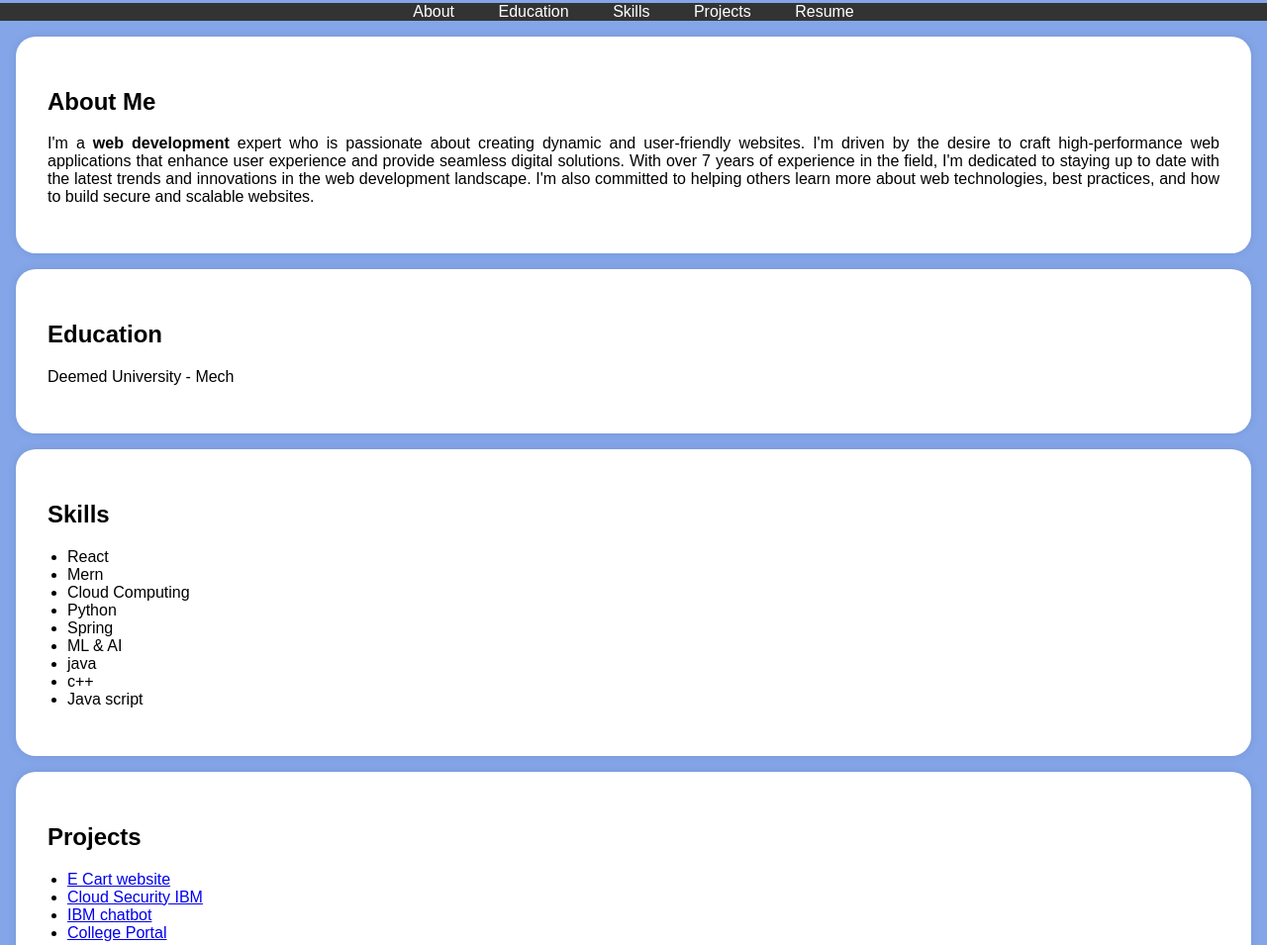
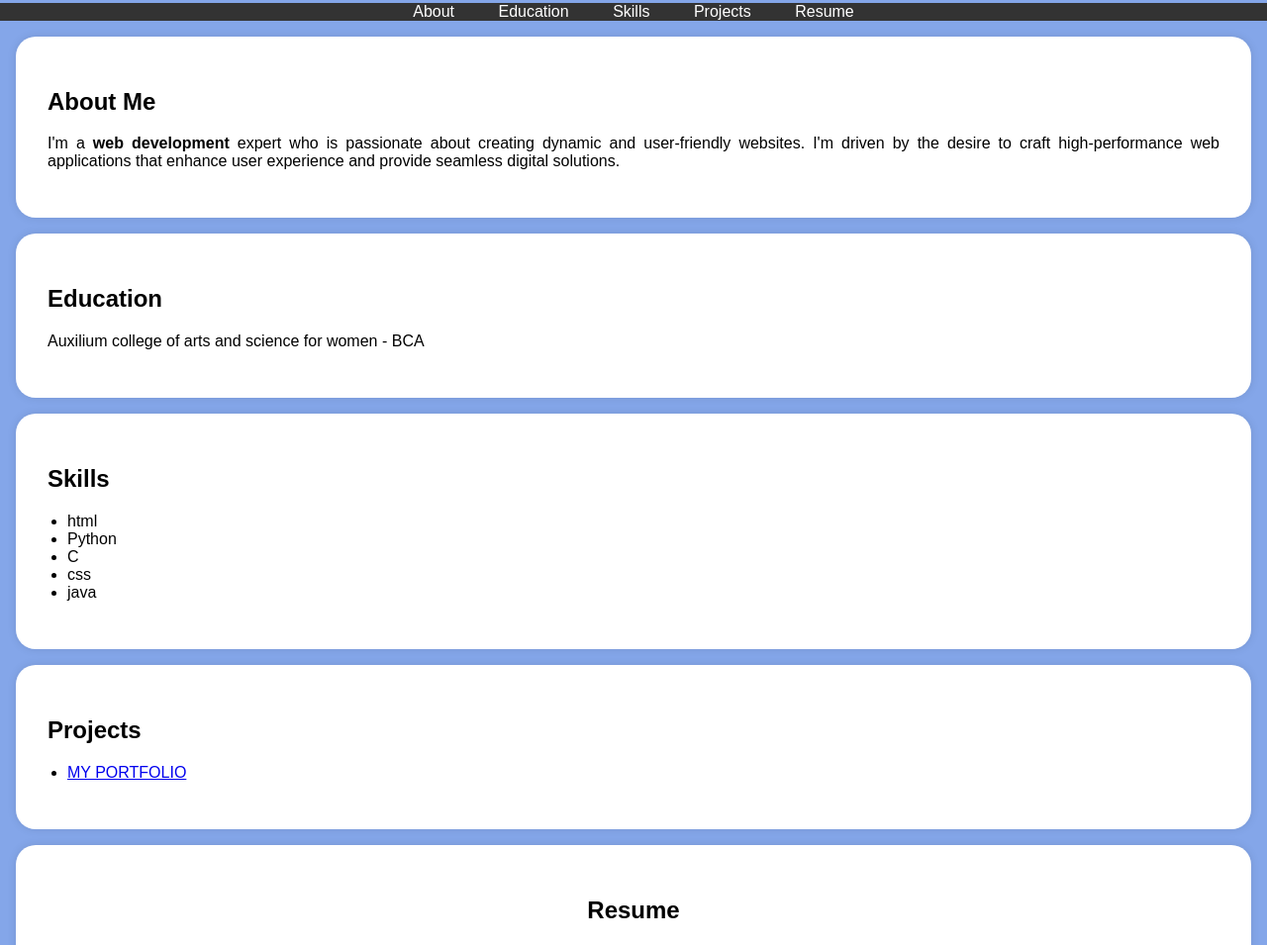
Before and after one commit to shamiha96/digital_portfolio, a plain HTML site: page index.html in a window 1280 px wide. Shown: the part 210-1165 px from the top of the page at 99% size. Drawn offline with Linux system fonts and the light colour scheme.

Commit message:
Update index.html

```diff
--- a/index.html
+++ b/index.html
@@ -117,10 +117,7 @@
             <h2>About Me</h2>
             <p>I'm a <b>web development</b> expert who is passionate about creating dynamic and user-friendly websites.
                 I'm driven by the desire to craft high-performance web applications that enhance user experience and provide
-                 seamless digital solutions. With over 7 years of experience in the field, I'm dedicated to staying up to date
-                 with the latest trends and innovations in the
-                 web development landscape. I'm also committed to helping others learn more about web technologies,
-                 best practices, and how to build secure and scalable websites.</p>
+                 seamless digital solutions.</p>
 
         </div>
     </section>
@@ -128,7 +125,7 @@
     <section id="education">
         <div class="section-content">
             <h2>Education</h2>
-            <p>Deemed University  - Mech</p>
+            <p>Auxilium college of arts and science for women - BCA</p>
 
 
         </div>
@@ -138,15 +135,15 @@
         <div class="section-content">
             <h2>Skills</h2>
             <ul>
-                <li>React</li>
-                <li>Mern</li>
-                <li>Cloud Computing</li>
+
+
+                <li>html</li>
                 <li>Python</li>
-                <li>Spring</li>
-                <li>ML & AI</li>
+                <li>C</li>
+                <li>css</li>
                 <li>java</li>
-                <li>c++</li>
-                <li>Java script</li>
+
+
             </ul>
         </div>
     </section>
@@ -155,11 +152,8 @@
         <div class="section-content">
             <h2>Projects</h2>
             <ul>
-                <li><a href="#">E Cart website</a></li>
-                <li><a href="#">Cloud Security IBM</a></li>
-                <li><a href="#">IBM chatbot</a></li>
-                <li><a href="#">College Portal</a></li>
-                <!-- Add more project links here -->
+                <li><a href="#">MY PORTFOLIO</a></li>
+
             </ul>
         </div>
     </section>
```
